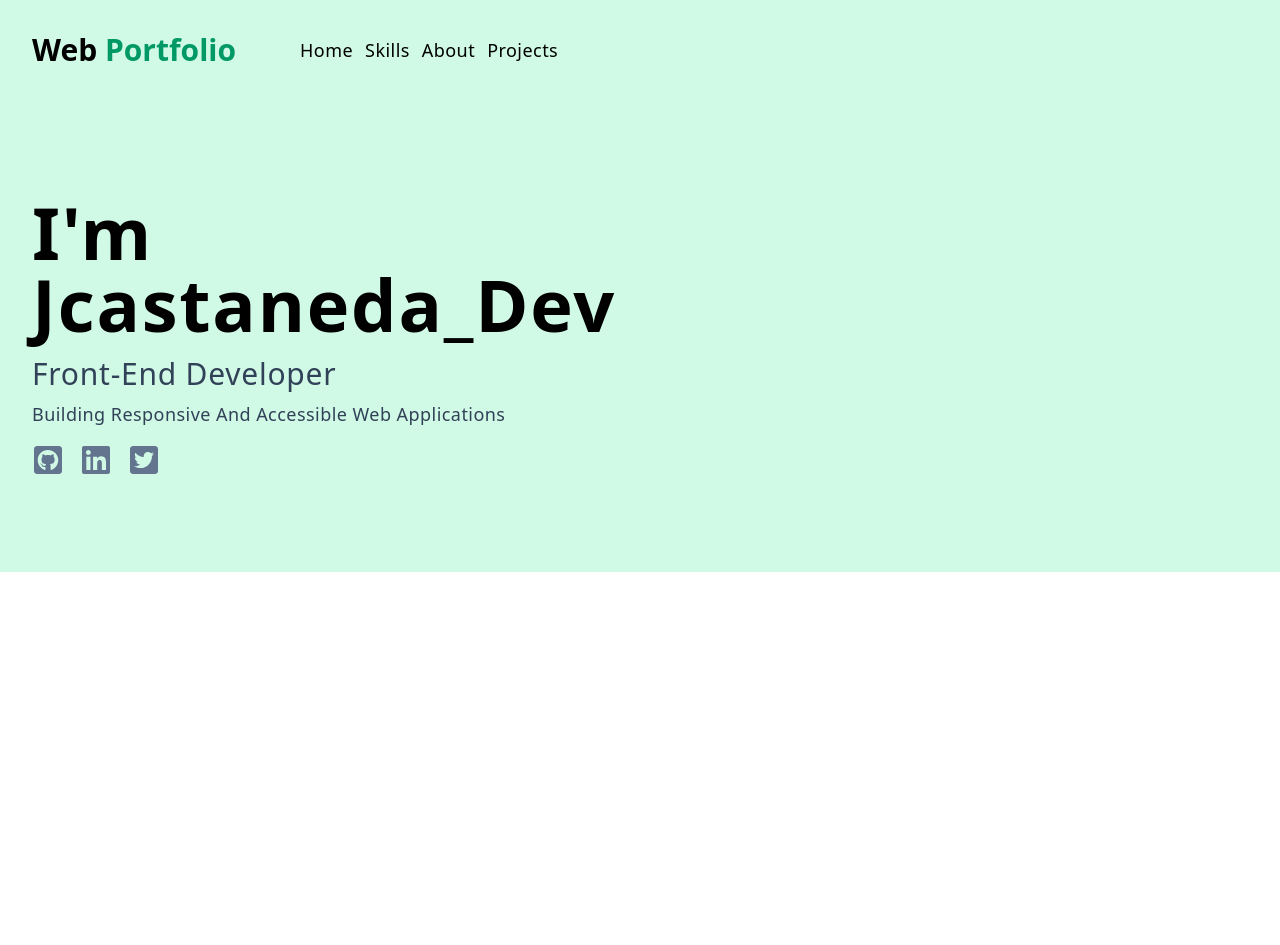
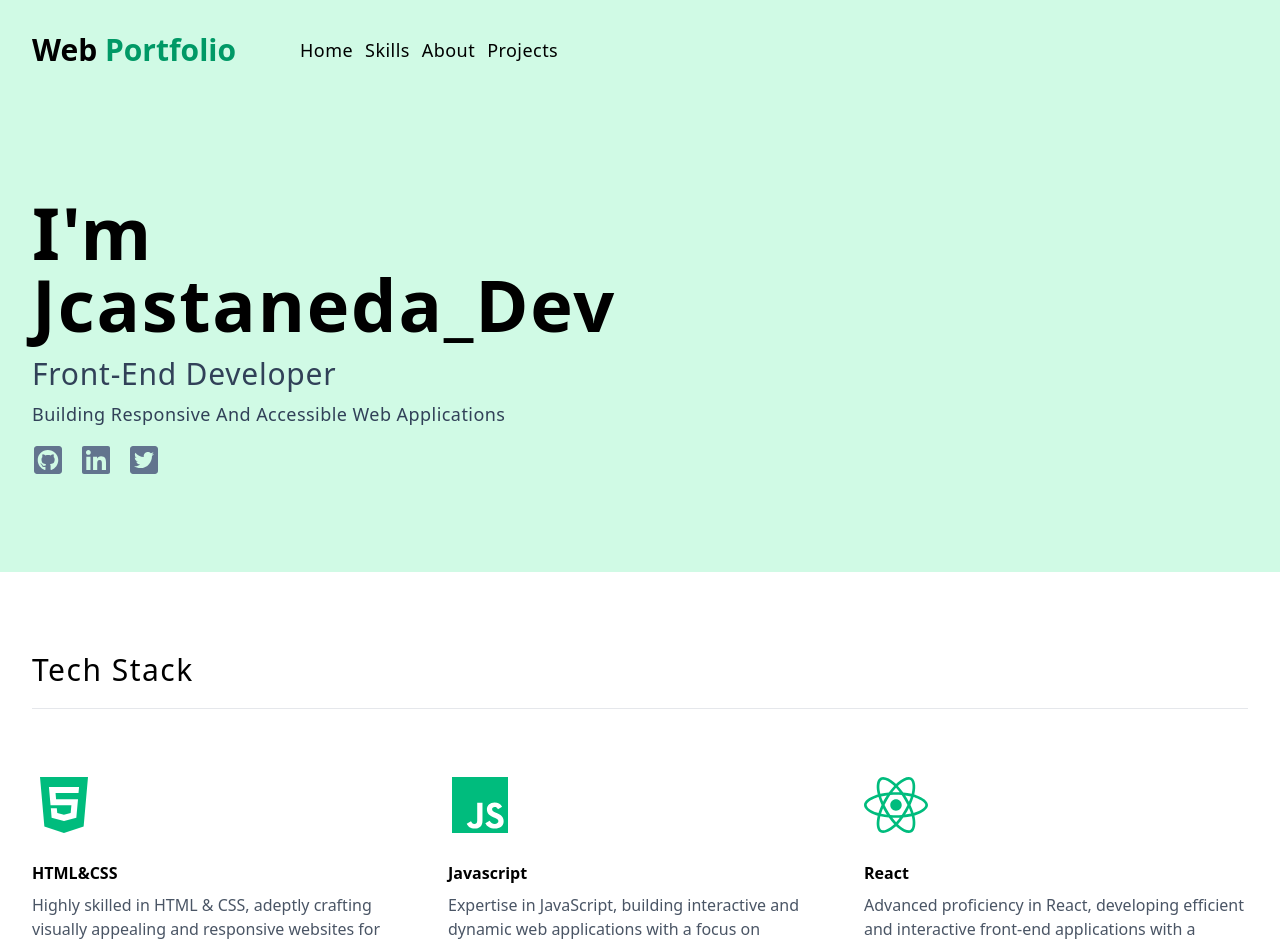
Before and after one commit to jccastaneda0201/tailwind-portfolio, a React (Vite) app: page / in a window 1280 px wide. Shown: the top 945 px of the page. Before the commit the page ends 800 px from the top, so only its background shows below. Built offline with nearby package versions, Linux system fonts and the light colour scheme.

Commit message:
updated skills components and styles

```diff
--- a/src/App.jsx
+++ b/src/App.jsx
@@ -1,11 +1,13 @@
 import Hero from './components/Hero';
 import Navbar from './components/Navbar';
+import Skills from './components/Skills';
 
 const App = () => {
   return (
     <>
       <Navbar />
       <Hero />
+      <Skills />
     </>
   );
 };
--- /dev/null
+++ b/src/components/SectionTitle.jsx
@@ -0,0 +1,9 @@
+const SectionTitle = ({ text }) => {
+  return (
+    <div className="border-b border-gray-200 pb-5">
+      <h2 className="text-3xl font-medium tracking-wider capitalize">{text}</h2>
+    </div>
+  );
+};
+
+export default SectionTitle;
--- /dev/null
+++ b/src/components/Skills.jsx
@@ -0,0 +1,16 @@
+import { skills } from '../data';
+import SectionTitle from './SectionTitle';
+import SkillsCard from './SkillsCard';
+const Skills = () => {
+  return (
+    <section className="py-20 align-element " id="skills">
+      <SectionTitle text="tech stack" />
+      <div className="py-16 grid gap-8 md:grid-cols-2 lg:grid-cols-3">
+        {skills.map((skill) => {
+          return <SkillsCard key={skill.id} {...skill} />;
+        })}
+      </div>
+    </section>
+  );
+};
+export default Skills;
--- /dev/null
+++ b/src/components/SkillsCard.jsx
@@ -0,0 +1,11 @@
+const SkillsCard = ({ icon, title, text }) => {
+  return (
+    <article>
+      <span>{icon}</span>
+      <h4 className="mt-6 font-bold">{title}</h4>
+      <p className="mt-2 text-gray-600">{text}</p>
+    </article>
+  );
+};
+
+export default SkillsCard;
--- a/src/index.css
+++ b/src/index.css
@@ -1,7 +1,6 @@
 @import 'tailwindcss';
 
-@layer components {
+
   .align-element {
     @apply mx-auto max-w-7xl px-8;
   }
-}
```
